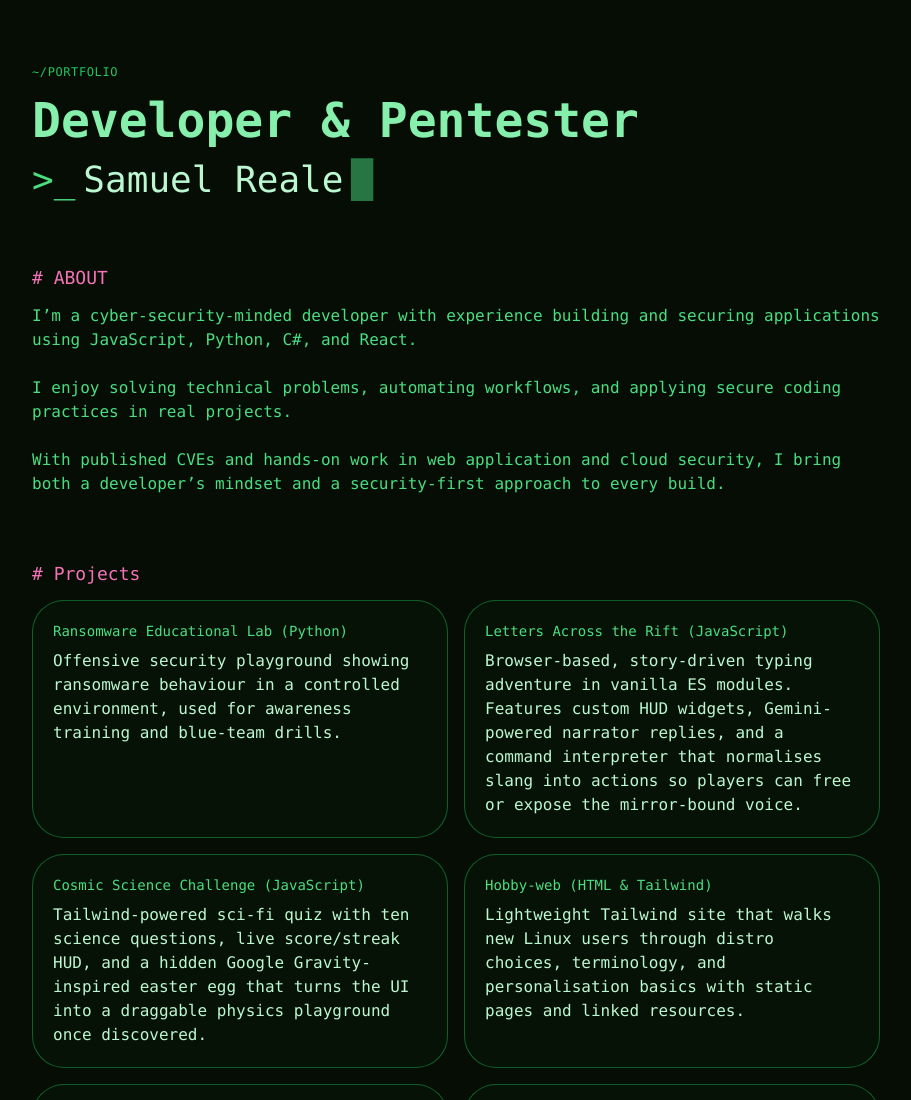
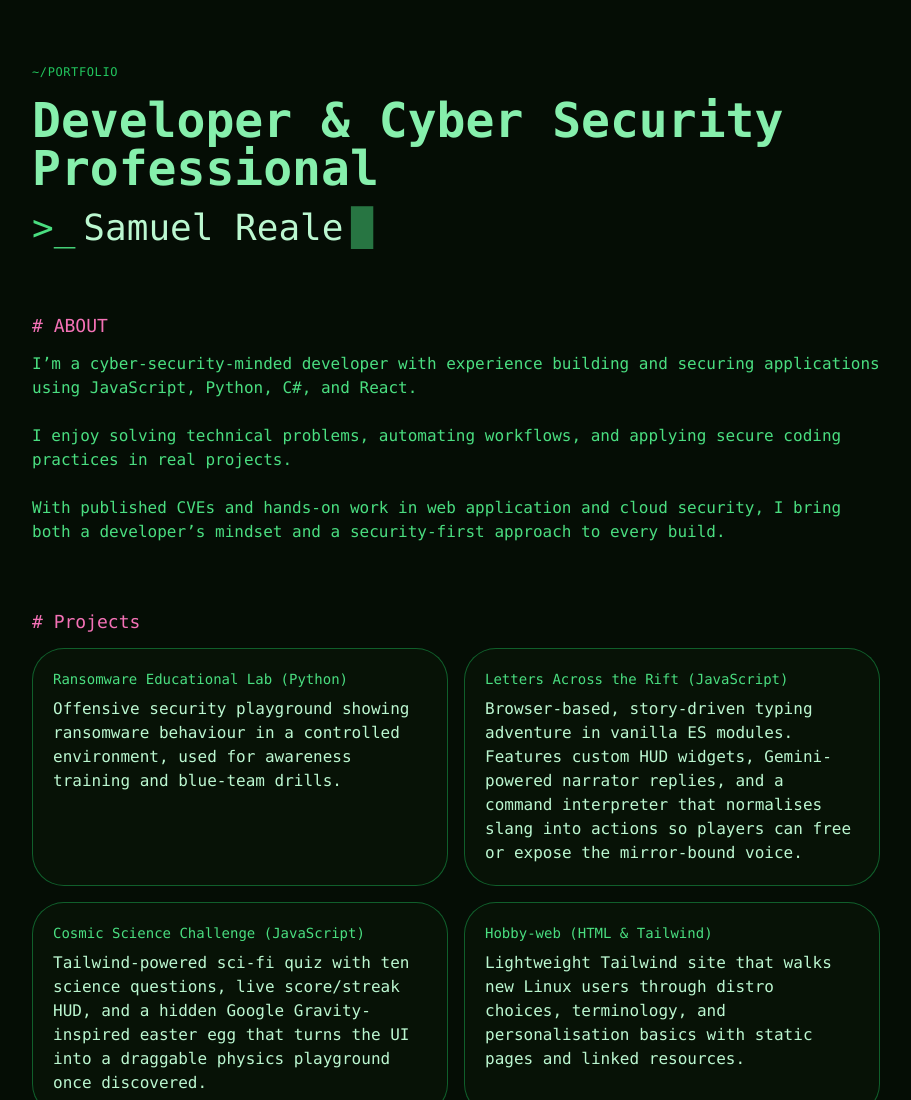
Before and after one commit to SamR2406/Portfolio_Website, a plain HTML site: page index.html in a window 1280 px wide. Shown: the top 1100 px of the page, without its empty margins (184-1095 px from the left). Drawn offline with nearby package versions, Linux system fonts and the light colour scheme.

Commit message:
more changes to text

```diff
--- a/index.html
+++ b/index.html
@@ -11,7 +11,7 @@
       <header class="space-y-4">
         <p class="text-xs tracking-wider uppercase text-green-500">~/portfolio</p>
         <h1 class="text-4xl sm:text-5xl font-semibold text-green-300">
-          Developer &amp; Pentester
+          Developer &amp; Cyber Security Professional
         </h1>
         <div class="flex items-center gap-2 text-3xl sm:text-4xl">
           <span>&gt;_</span>
```
